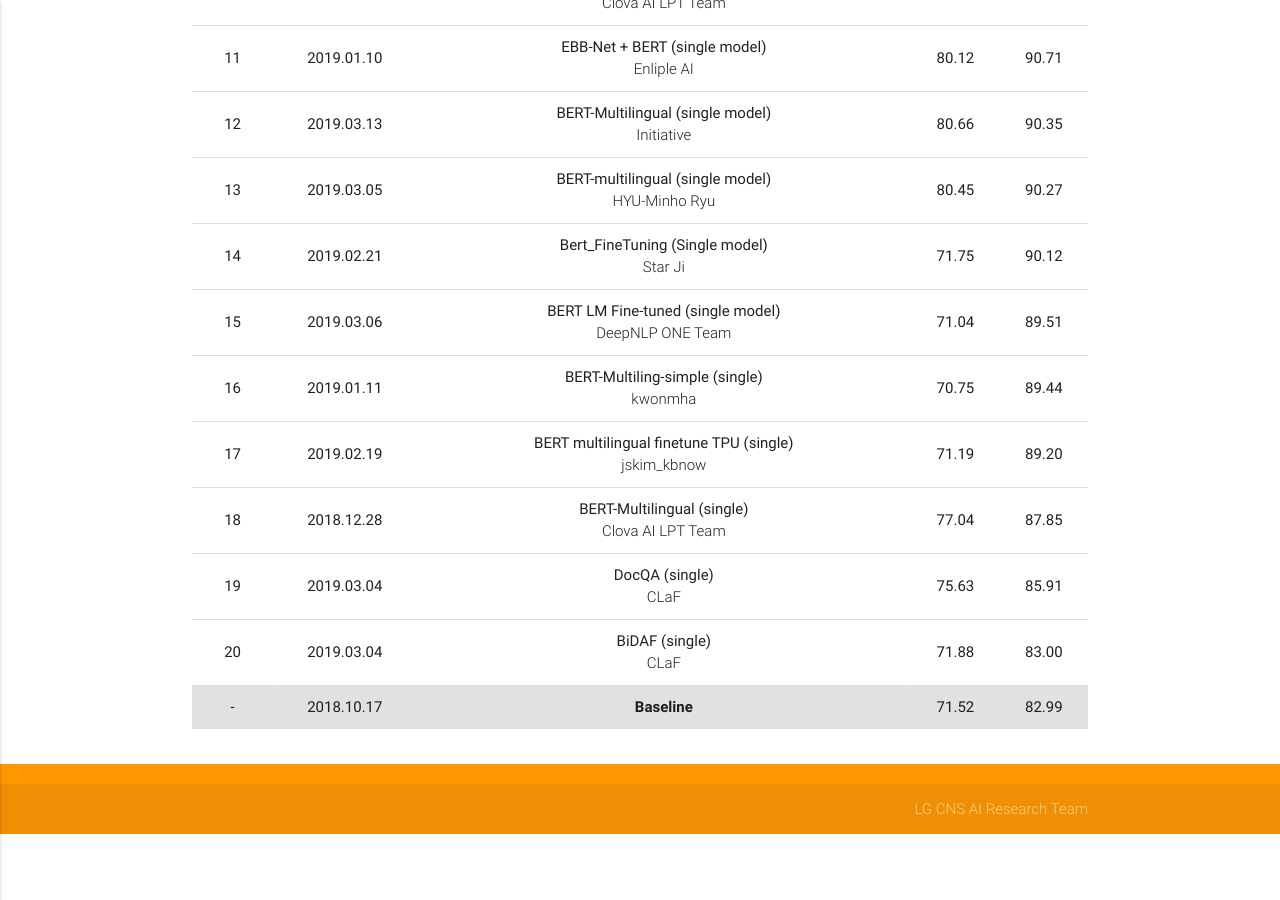
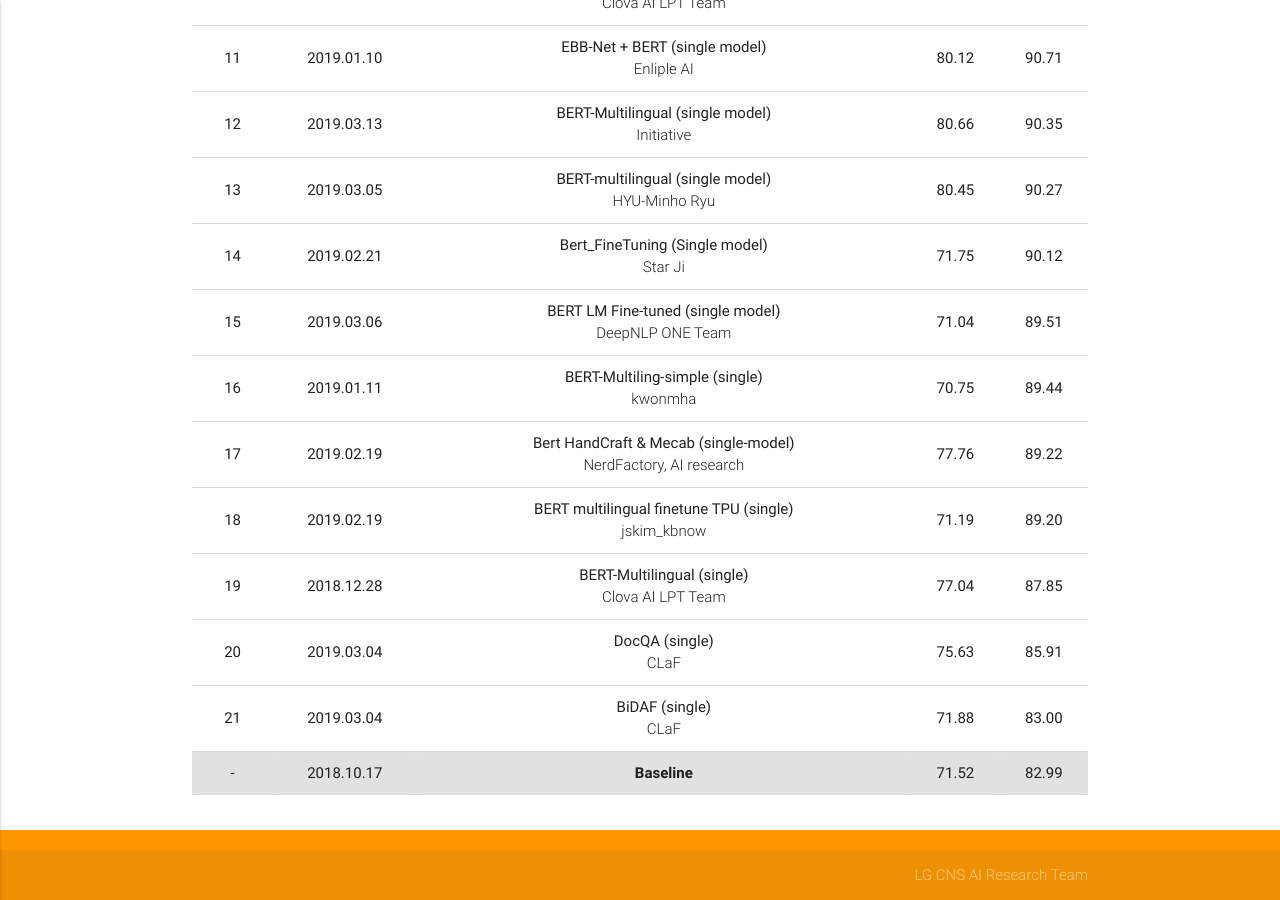
Before and after one commit to korquad/korquad.github.io, a Jekyll site: the page built from category/index_english.html, in a window 1280 px wide and 900 px high, scrolled down 2588 px. Built offline with Jekyll 4.4.1, drawn with Linux system fonts in a browser that asks for light colours; before the commit the page ends 3422 px from its top, so only the background shows below that.

Commit message:
19/03/22 leaderboard updated (LHJ)

```diff
--- a/category/index_english.html
+++ b/category/index_english.html
@@ -364,6 +364,15 @@
                     <tr>
                       <td>17</td>
                       <td>2019.02.19</td>
+                      <td>Bert HandCraft & Mecab (single-model)
+                        <p class="light">NerdFactory, AI research</p>
+                      </td>
+                      <td>77.76</td>
+                      <td>89.22</td>
+                    </tr>
+                    <tr>
+                      <td>18</td>
+                      <td>2019.02.19</td>
                       <td>BERT multilingual finetune TPU (single)
                         <p class="light">jskim_kbnow</p>
                       </td>
@@ -371,7 +380,7 @@
                       <td>89.20</td>
                     </tr>
                     <tr>
-                      <td>18</td>
+                      <td>19</td>
                       <td>2018.12.28</td>
                       <td>BERT-Multilingual (single)
                         <p class="light">Clova AI LPT Team</p>
@@ -388,7 +397,7 @@
                       <td>85.91</td>
                     </tr>
                     <tr>
-                      <td>20</td>
+                      <td>21</td>
                       <td>2019.03.04</td>
                       <td>BiDAF (single)
                         <p class="light">CLaF</p>
```
Also changed, not shown: other parts of category/index_english.html (+1 -1 lines), _layouts/home.html (+12 -3 lines).
